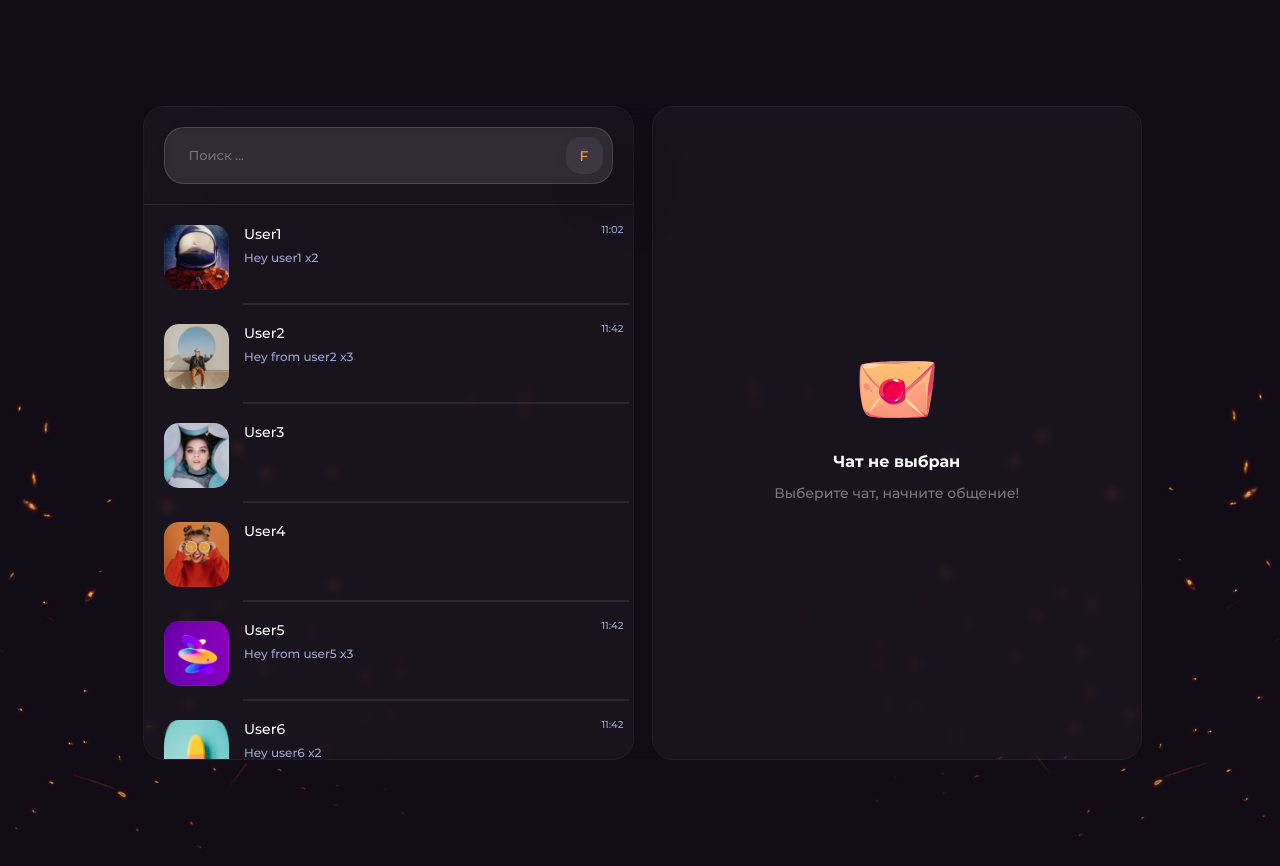
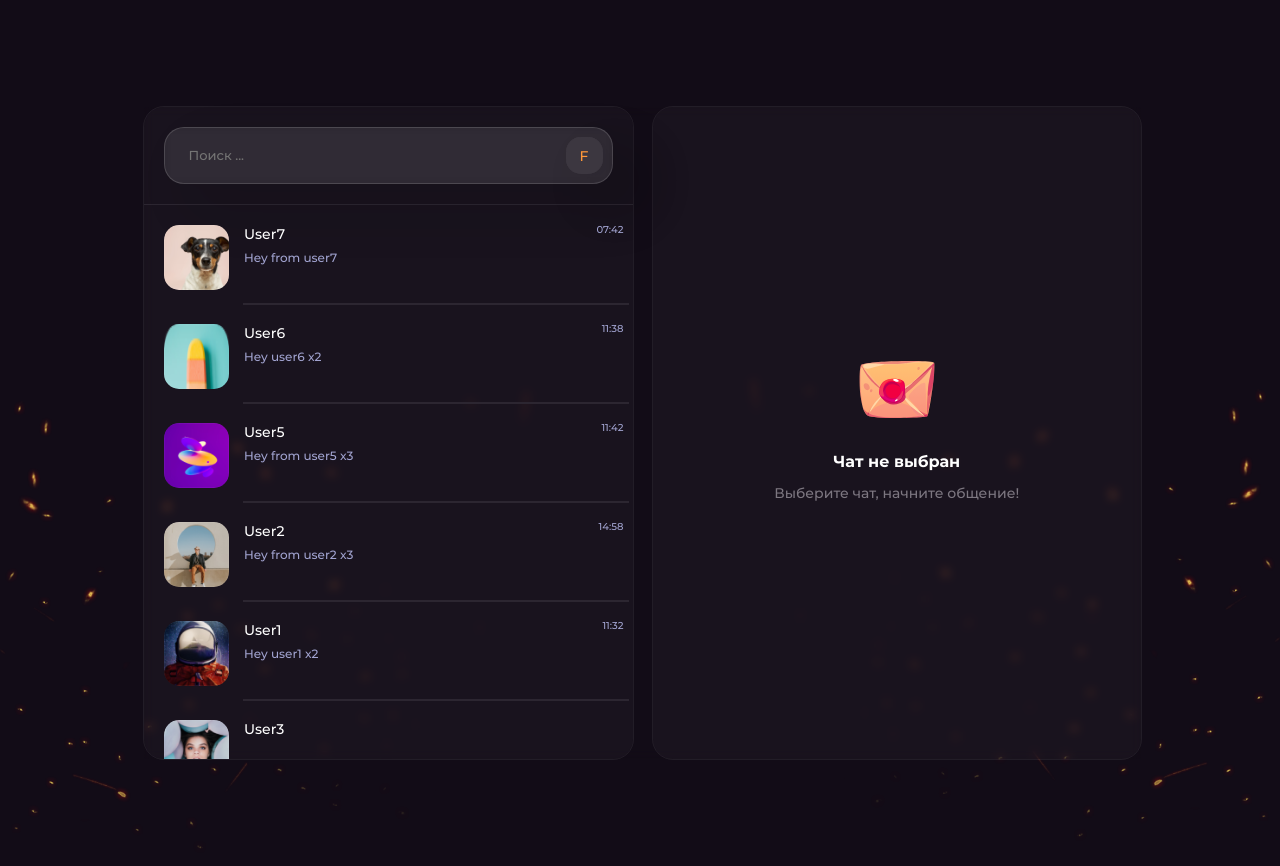
Before and after one commit to MihaLike/chat, a Vue app: page / in a window 1280 px wide. Built offline with nearby package versions, Linux system fonts and the light colour scheme; a web font is replaced by a local one.

Commit message:
Async loading added, loader added, transition on lists added

```diff
--- a/src/assets/css/_general.scss
+++ b/src/assets/css/_general.scss
@@ -55,6 +55,13 @@ img {
 	}
 }
 
+.loader {
+	display: flex;
+	justify-content: center;
+	border-radius: 18px;
+	max-height: 480px;
+}
+
 .back-btn_small {
 	display: none;
 	background: none;
@@ -73,6 +80,7 @@ ul {
 	cursor: pointer;
 	user-select: none;
 	overflow-y: auto;
+	overflow-x: hidden;
 	scrollbar-color: $user-list_borders;
 	scrollbar-width: 3px;
 
--- a/src/components/Chat.vue
+++ b/src/components/Chat.vue
@@ -26,7 +26,9 @@
 		<!-- Chat Box  -->
 		<div class="chat-box">
 			<!-- <span class="chat-box__date" :class="{ shown: showDate }">Сегодня</span> -->
-			<div
+			<TransitionGroup
+				name="list"
+				tag="div"
 				class="user-message-wrapper"
 				v-for="message of props.user.messages"
 				:key="message.id"
@@ -40,11 +42,11 @@
 					<br />
 					<span class="own-message__time">{{ formatDate(new Date(message.date)) }}</span>
 				</div>
-			</div>
+			</TransitionGroup>
 			<div ref="bottom"></div>
 		</div>
 		<div class="chat-input">
-			<input @keyup.enter="sendMessage" type="text" placeholder="Напишите сообщение ..." v-model="textMessage" />
+			<input @keyup.enter="sendMessage" type="text" placeholder="Напишите сообщение ..." v-model="textMessage" ref="chatinput" />
 			<button @click="sendMessage" class="button btn send-btn">
 				<svg width="8" height="15" viewBox="0 0 8 15" fill="none" xmlns="http://www.w3.org/2000/svg">
 					<path
@@ -182,6 +184,7 @@
 	import { formatDate } from '@/composables/useDate';
 	import type { PropType } from 'vue';
 	import type { User } from '@/types/Chats';
+	import { useChatStore } from '@/stores/useChatStore';
 
 	const props = defineProps({
 		chatStatus: {
@@ -199,9 +202,13 @@
 		emits('close');
 	};
 
+	// Store
+	const chatStore = useChatStore();
+
 	// const today = Date();
 	const textMessage = ref('');
 	const bottom = ref();
+	const chatinput = ref();
 
 	const sendMessage = () => {
 		// no empty messages
@@ -221,9 +228,31 @@
 			type: 'own',
 		});
 		textMessage.value = '';
+		chatinput.value?.focus();
+		chatStore.sortChatList();
 	};
 
 	onUpdated(() => {
 		bottom.value?.scrollIntoView({ behavior: 'smooth' });
 	});
 </script>
+
+<style scoped>
+	.list-move, /* apply transition to moving elements */
+.list-enter-active,
+.list-leave-active {
+		transition: all 0.3s ease-in-out;
+	}
+
+	.list-enter-from,
+	.list-leave-to {
+		opacity: 0.1;
+		transform: translateX(300px);
+	}
+
+	/* ensure leaving items are taken out of layout flow so that moving
+   animations can be calculated correctly. */
+	.list-leave-active {
+		position: absolute;
+	}
+</style>
--- a/src/components/Main.vue
+++ b/src/components/Main.vue
@@ -9,7 +9,11 @@
 							<input @input="filterByName" type="text" placeholder=" Поиск ..." v-model="search" />
 							<button class="button btn search-btn">F</button>
 						</div>
-						<ul class="user-list" v-if="chatsNotEmpty">
+
+						<div v-if="chatsLoading" class="loader"><img src="../assets/loader.gif" alt="Loader" class="loader" /></div>
+						<TransitionGroup name="list" tag="ul" class="user-list" v-if="chatsNotEmpty & !chatsLoading">
+							<!-- <ul class="user-list" v-if="chatsNotEmpty & !chatsLoading"> -->
+							<div ref="top" :key="1"></div>
 							<li
 								@click="openChat(chat.id)"
 								v-for="chat of chatStore.getFilteredList"
@@ -27,8 +31,9 @@
 									</div>
 								</article>
 							</li>
-						</ul>
-						<div v-else class="search__card">
+							<!-- </ul> -->
+						</TransitionGroup>
+						<div v-if="!chatsNotEmpty & !chatsLoading" class="search__card">
 							<h2 class="search__title">Тут пусто</h2>
 							<p class="search__descr">Вы ещё никому не писали</p>
 						</div>
@@ -50,16 +55,16 @@
 	import { formatDate } from '@/composables/useDate';
 	import type { User, Messages } from '@/types/Chats';
 
-	// Store
-	const chatStore = useChatStore();
-	chatStore.loadChatList();
-	const chats = chatStore.getUserList;
-
 	// State
+	const chatsLoading = ref(true);
 	const status = ref(false);
 	const currentChat = ref({} as User);
 	const search = ref('');
 	const activeList = ref(-1);
+	const top = ref();
+	// Store
+	const chatStore = useChatStore();
+	const chats = chatStore.getUserList;
 
 	const chatsNotEmpty = computed(() => {
 		return chatStore.chatList?.length;
@@ -90,6 +95,7 @@
 	const updateLastMessage = (id: number, message: Messages) => {
 		const chatId = ensure(chatStore.lastMessages?.find((message) => message.id == id));
 		chatId.chat = message;
+		top.value?.scrollIntoView({ behavior: 'smooth' });
 	};
 
 	// Close chat xs
@@ -116,4 +122,37 @@
 		}
 		return argument;
 	}
+
+	// Initial Loading
+	chatStore
+		.loadChatList()
+		.then(() => {
+			chatStore.sortChatList();
+		})
+		.catch((er) => {
+			console.log('Error:', er);
+		})
+		.finally(() => {
+			chatsLoading.value = false;
+		});
 </script>
+
+<style scoped>
+	.list-move, /* apply transition to moving elements */
+.list-enter-active,
+.list-leave-active {
+		transition: all 0.3s ease-in-out;
+	}
+
+	.list-enter-from,
+	.list-leave-to {
+		opacity: 0.1;
+		transform: translateX(300px);
+	}
+
+	/* ensure leaving items are taken out of layout flow so that moving
+   animations can be calculated correctly. */
+	.list-leave-active {
+		position: absolute;
+	}
+</style>
--- a/src/composables/useFetchChats.ts
+++ b/src/composables/useFetchChats.ts
@@ -2,12 +2,16 @@
 import { chats } from '@/data/index';
 import type { Chats, Messages } from '@/types/Chats';
 
-export function useFetchChats(): Chats {
+export async function useFetchChats(): Chats {
 	// Some async get data here
-	return chats;
+	return new Promise((res, rej) =>
+		setTimeout(() => {
+			res(chats);
+		}, 1000)
+	);
 }
 
-export function useSendMessage(id: number, message: Messages) {
+export async function useSendMessage(id: number, message: Messages) {
 	const index = chats.findIndex((chat) => chat.id === id);
 	// Some post data here
 	chats[index].messages.push(message);
--- a/src/data/index.ts
+++ b/src/data/index.ts
@@ -20,14 +20,14 @@ export const chats: Chats = [
 			},
 			{
 				id: 1692308435070,
-				date: 'Thu Aug 17 2023 12:42:50 GMT+0300 (Москва, стандартное время)',
+				date: 'Thu Aug 17 2023 12:46:50 GMT+0300 (Москва, стандартное время)',
 				text: 'Hey from user1 x2',
 				type: 'user',
 			},
 
 			{
 				id: 1692308435071,
-				date: 'Thu Aug 17 2023 14:02:50 GMT+0300 (Москва, стандартное время)',
+				date: 'Thu Aug 17 2023 14:32:50 GMT+0300 (Москва, стандартное время)',
 				text: 'Hey user1 x2',
 				type: 'own',
 			},
@@ -58,13 +58,13 @@ export const chats: Chats = [
 			},
 			{
 				id: 1692308435075,
-				date: 'Thu Aug 17 2023 14:42:50 GMT+0300 (Москва, стандартное время)',
+				date: 'Thu Aug 17 2023 14:49:50 GMT+0300 (Москва, стандартное время)',
 				text: 'Hey user2 x2',
 				type: 'own',
 			},
 			{
 				id: 1692308435076,
-				date: 'Thu Aug 17 2023 14:42:50 GMT+0300 (Москва, стандартное время)',
+				date: 'Thu Aug 17 2023 17:58:50 GMT+0300 (Москва, стандартное время)',
 				text: 'Hey from user2 x3',
 				type: 'user',
 			},
@@ -107,7 +107,7 @@ export const chats: Chats = [
 			},
 			{
 				id: 1692308435080,
-				date: 'Thu Aug 17 2023 14:42:50 GMT+0300 (Москва, стандартное время)',
+				date: 'Thu Aug 17 2023 13:42:50 GMT+0300 (Москва, стандартное время)',
 				text: 'Hey user5 x2',
 				type: 'own',
 			},
@@ -144,7 +144,7 @@ export const chats: Chats = [
 			},
 			{
 				id: 1692308435085,
-				date: 'Thu Aug 17 2023 14:42:50 GMT+0300 (Москва, стандартное время)',
+				date: 'Thu Aug 17 2023 14:38:50 GMT+0300 (Москва, стандартное время)',
 				text: 'Hey user6 x2',
 				type: 'own',
 			},
--- a/src/stores/useChatStore.ts
+++ b/src/stores/useChatStore.ts
@@ -1,5 +1,5 @@
 import { defineStore } from 'pinia';
-import { ref, computed, watch } from 'vue';
+import { ref, computed } from 'vue';
 import { useFetchChats } from '@/composables/useFetchChats';
 import type { Chats, User, LastMessage } from '@/types/Chats';
 
@@ -13,14 +13,36 @@ export const useChatStore = defineStore('chats', () => {
 		return chatList;
 	});
 
-	const loadChatList = () => {
-		chatList.value = useFetchChats();
+	const loadChatList = async () => {
+		await useFetchChats().then((res) => {
+			chatList.value = res;
+			chatList.value.map((chat: User) => {
+				lastMessages.value.push({
+					id: chat.id,
+					chat: chat.messages ? chat.messages[chat.messages.length - 1] : null,
+				});
+			});
+		});
+	};
 
-		chatList.value?.map((chat: User) => {
-			lastMessages.value.push({
-				id: chat.id,
-				chat: chat.messages ? chat.messages[chat.messages.length - 1] : null,
-			});
+	const sortChatList = () => {
+		chatList.value?.sort((a, b) => {
+			if (a.messages.length > 0 && b.messages.length > 0) {
+				if (a.messages[a.messages.length - 1].id < b.messages[b.messages.length - 1].id) {
+					return 1;
+				}
+
+				if (a.messages[a.messages.length - 1].id > b.messages[b.messages.length - 1].id) {
+					return -1;
+				}
+			}
+			if (a.messages.length == 0) {
+				return 0;
+			}
+			if (b.messages.length == 0) {
+				return -1;
+			}
+			return 0;
 		});
 	};
 
@@ -28,5 +50,5 @@ export const useChatStore = defineStore('chats', () => {
 		return chatList.value?.filter((chat) => chat.name.toLowerCase().includes(filter.value));
 	});
 
-	return { chatList, getUserList, loadChatList, getFilteredList, filter, lastMessages };
+	return { chatList, getUserList, loadChatList, sortChatList, getFilteredList, filter, lastMessages };
 });
```
Also changed, not shown: src/assets/loader.gif (added).
